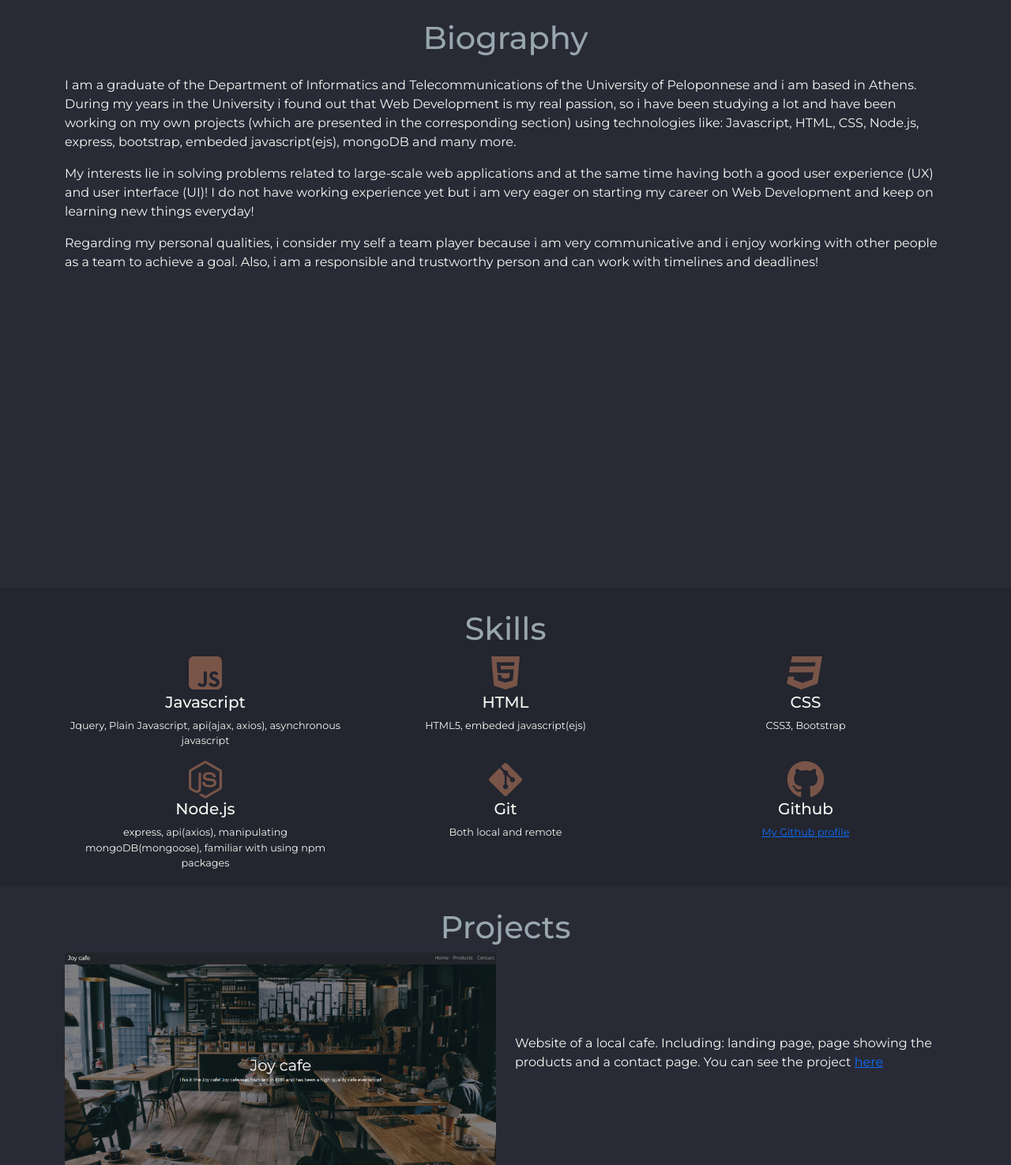
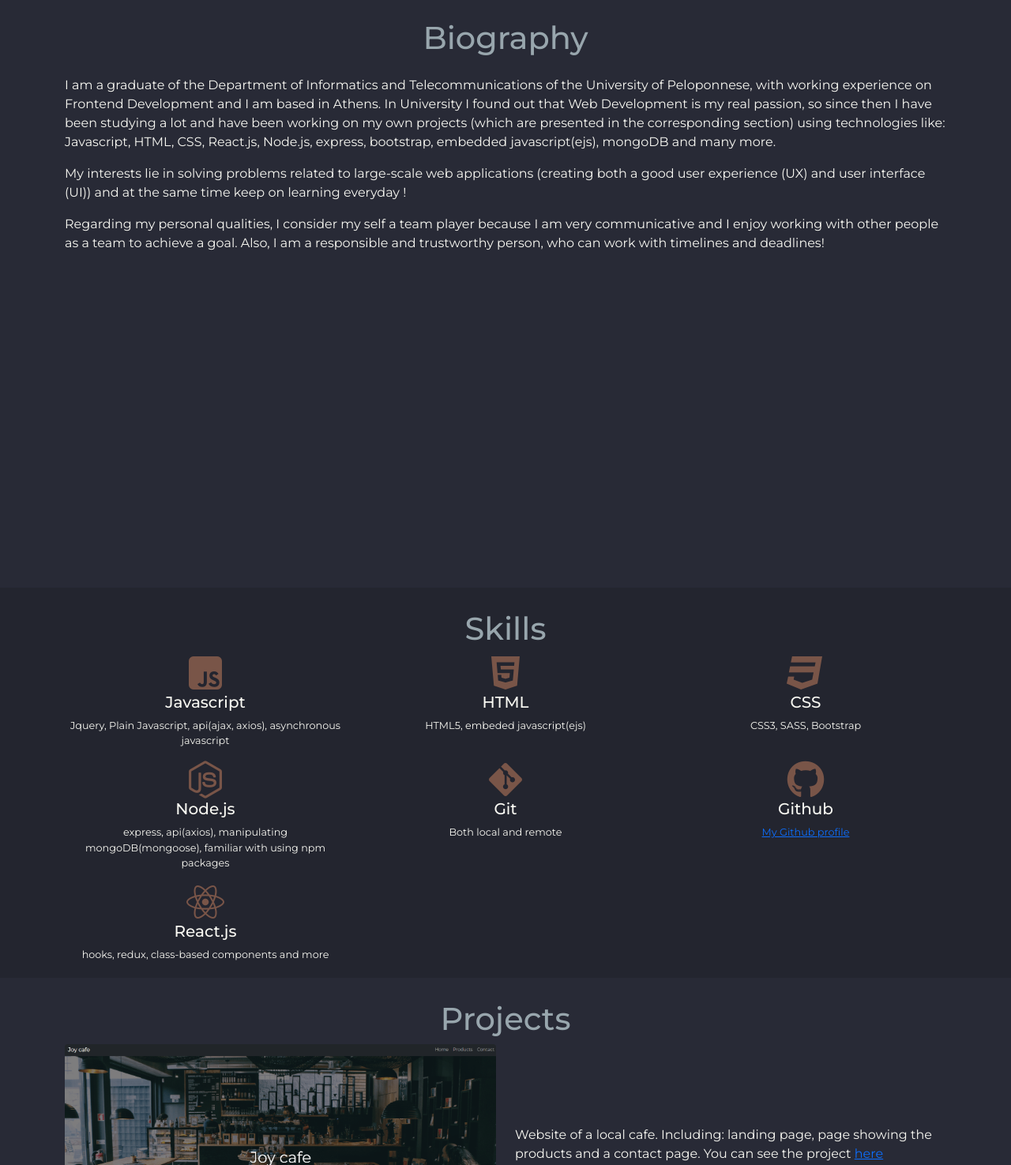
Before and after one commit to AlexandrosVasileiadis/Portfolio, a Node server app: page / in a window 1280 px wide. Shown: the part 56-1531 px from the top of the page at 79% size. Run offline with Node 20, Linux system fonts and the light colour scheme; some libraries are stand-ins or nearby versions.

Commit message:
Updated both version of the portfolio

```diff
--- a/views/homeEnglish.ejs
+++ b/views/homeEnglish.ejs
@@ -51,9 +51,9 @@
     <section id="biography">
         <div class="container mt-4">
             <h1 class="text-center">Biography</h1>
-            <p class="mt-4">I am a graduate of the Department of Informatics and Telecommunications of the University of Peloponnese and i am based in Athens. During my years in the University i found out that Web Development is my real passion, so i have been studying a lot and have been working on my own projects (which are presented in the corresponding section) using technologies like: Javascript, HTML, CSS, Node.js, express, bootstrap, embeded javascript(ejs), mongoDB and many more.</p>
-            <p>My interests lie in solving problems related to large-scale web applications and at the same time having both a good user experience (UX) and user interface (UI)! I do not have working experience yet but i am very eager on starting my career on Web Development and keep on learning new things everyday!</p>
-            <p>Regarding my personal qualities, i consider my self a team player because i am very communicative and i enjoy working with other people as a team to achieve a goal. Also, i am a responsible and trustworthy person and can work with timelines and deadlines!</p>
+            <p class="mt-4">I am a graduate of the Department of Informatics and Telecommunications of the University of Peloponnese, with working experience on Frontend Development and I am based in Athens. In University I found out that Web Development is my real passion, so since then I have been studying a lot and have been working on my own projects (which are presented in the corresponding section) using technologies like: Javascript, HTML, CSS, React.js, Node.js, express, bootstrap, embedded javascript(ejs), mongoDB and many more.</p>
+            <p>My interests lie in solving problems related to large-scale web applications (creating both a good user experience (UX) and user interface (UI)) and at the same time keep on learning everyday ! </p>
+            <p>Regarding my personal qualities, I consider my self a team player because I am very communicative and I enjoy working with other people as a team to achieve a goal. Also, I am a responsible and trustworthy person, who can work with timelines and deadlines!</p>
         </div>
     </section>
 
@@ -74,7 +74,7 @@
                 <div class="col-12 col-sm-4 text-center">
                     <i class="fab fa-css3"></i></br>
                     <h3>CSS</h3>
-                    <p class="adds">CSS3, Bootstrap</p>
+                    <p class="adds">CSS3, SASS, Bootstrap</p>
                 </div>
             </div>
             <div class="row">
@@ -92,6 +92,13 @@
                     <i class="fab fa-github"></i></br>
                     <h3>Github</h3>
                     <p class="adds"><a href="https://github.com/AlexandrosVasileiadis">My Github profile</a></p>
+                </div>
+            </div>
+            <div class="row">
+                <div class="col-12 col-sm-4 text-center">
+                    <i class="fab fa-brands fa-react"></i></br>
+                    <h3>React.js</h3>
+                    <p class="adds">hooks, redux, class-based components and more</p>
                 </div>
             </div>
         </div>
```
Also changed, not shown: views/homeGreek.ejs (+11 -4 lines), 1 other file.
